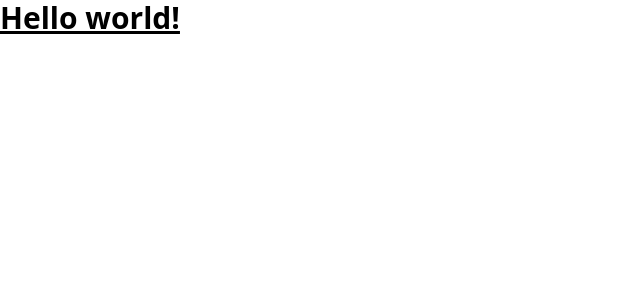
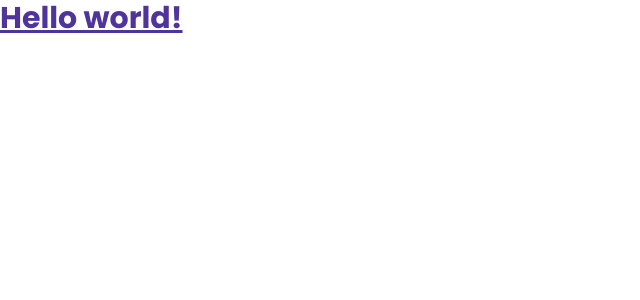
Before and after one commit to gurdalegemen/user-details-tracking, a Vue app in the folder details-tracking/: page / in a window 1280 px wide. Shown: the top 300 px of the page, without its empty margins (0-640 px from the left). Built offline with nearby package versions, Linux system fonts and the light colour scheme.

Commit message:
tailwindcss configuration

```diff
--- a/details-tracking/index.html
+++ b/details-tracking/index.html
@@ -5,6 +5,10 @@
     <link rel="icon" href="/favicon.ico">
     <meta name="viewport" content="width=device-width, initial-scale=1.0">
     <title>User Details Tracking System</title>
+    <link rel="preconnect" href="https://fonts.googleapis.com">
+    <link rel="preconnect" href="https://fonts.gstatic.com" crossorigin>
+    <link href="https://fonts.googleapis.com/css2?family=Poppins:wght@300;400;500;600;700&display=swap" rel="stylesheet">
+    <link rel="stylesheet" href="./src/assets/style.css">
   </head>
   <body>
     <div id="app"></div>
--- a/details-tracking/src/components/ExampleComponent.vue
+++ b/details-tracking/src/components/ExampleComponent.vue
@@ -1,14 +1,14 @@
 <script setup>
-defineProps({
-  msg: {
-    type: String,
-    required: true
-  }
-})
+// defineProps({
+//   msg: {
+//     type: String,
+//     required: true
+//   }
+// })
 </script>
 
 <template>
-  <h1 class="text-3xl font-bold underline">
+  <h1 class="text-3xl font-bold underline text-primary">
     Hello world!
   </h1>
 </template>
--- a/details-tracking/tailwind.config.js
+++ b/details-tracking/tailwind.config.js
@@ -5,7 +5,19 @@
     "./src/**/*.{vue,js,ts,jsx,tsx}",
   ],
   theme: {
-    extend: {},
+    colors:{
+      'primary': '#4F359B',
+      'subtitle': '#5C6672',
+      'title': '#26303E',
+      'border': '#D8D9DD',
+    },
+
+    fontFamily: {
+      sans: ['Poppins', 'sans-serif'],
+    },
+
+    extend: {
+    },
   },
   plugins: [],
 }
```
